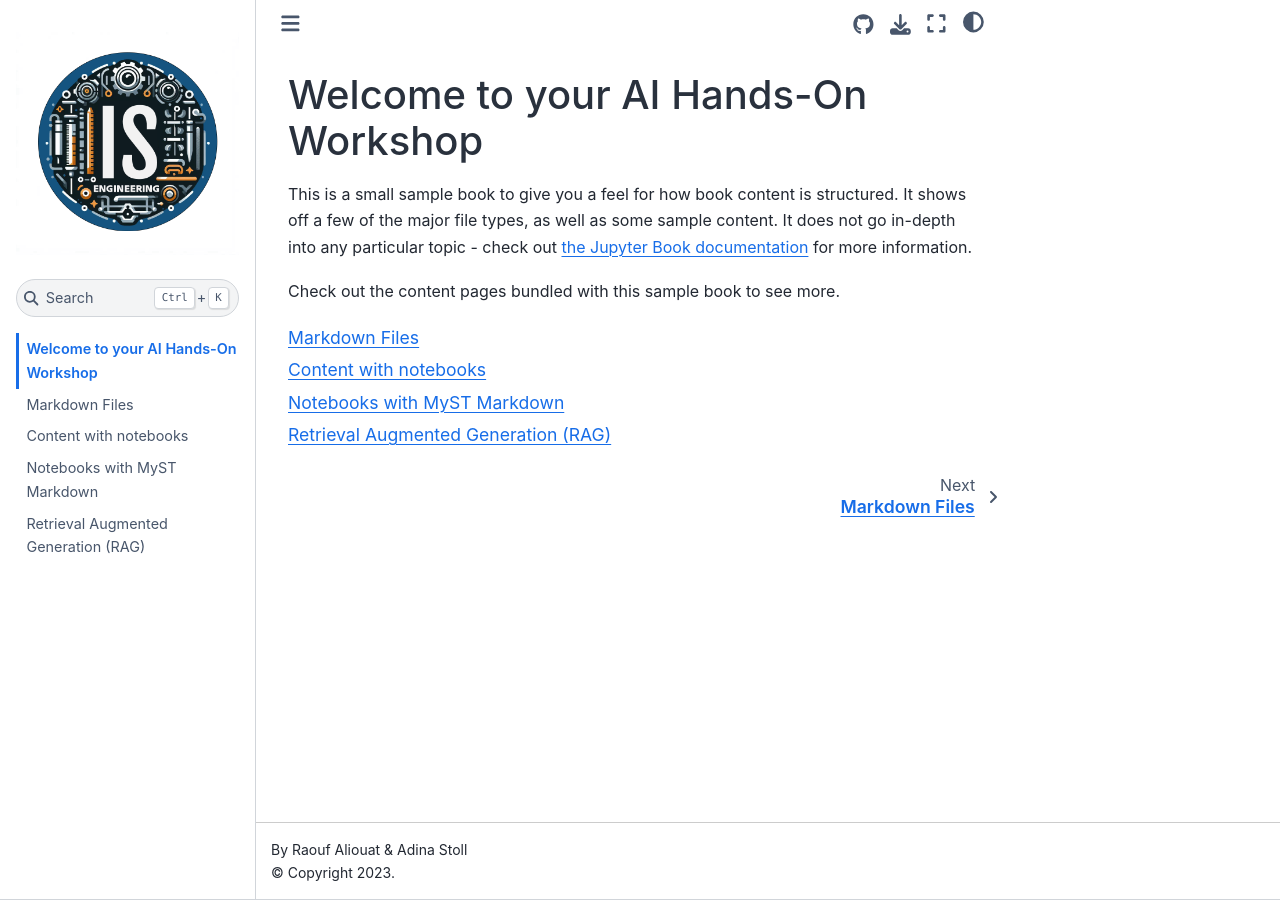
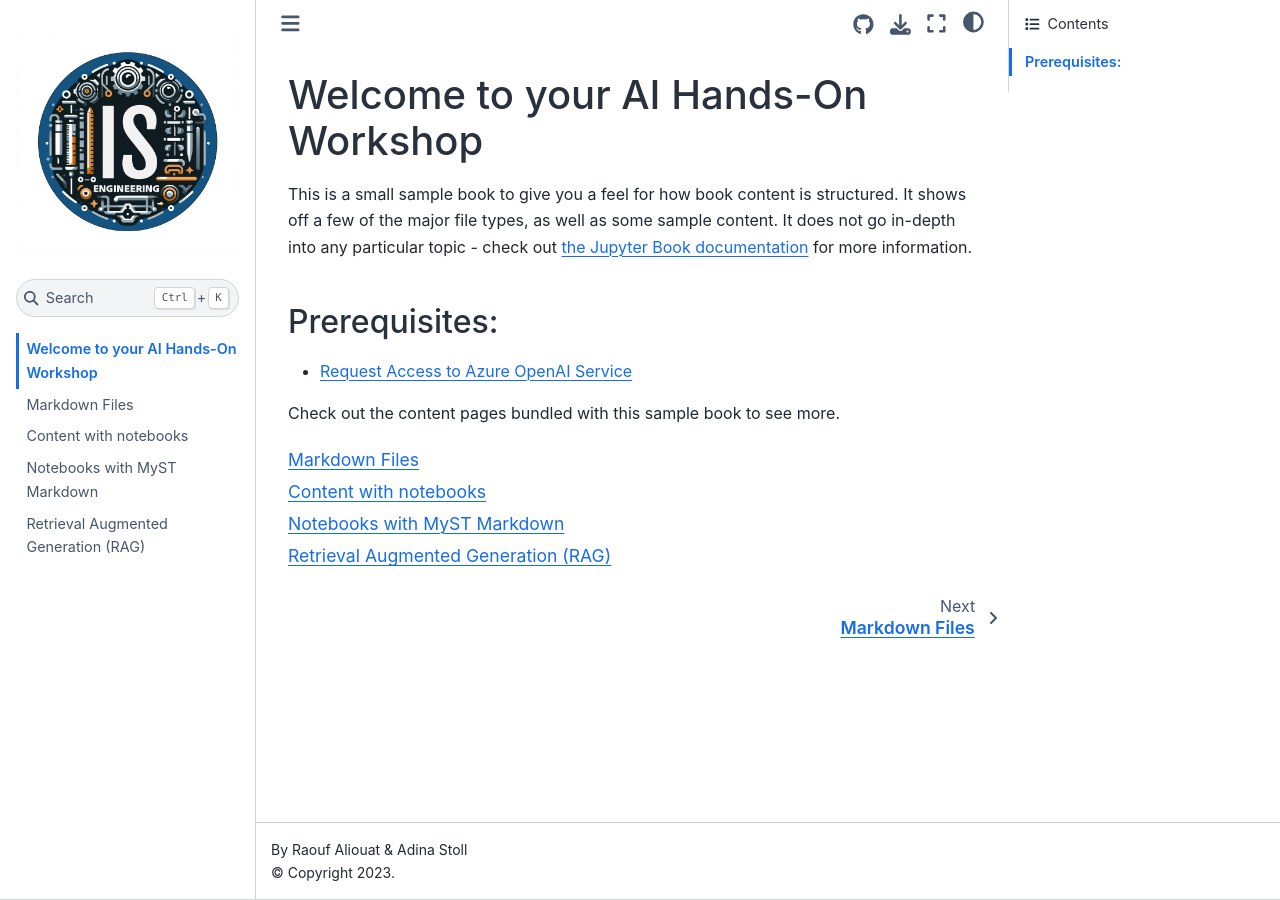
Before and after one commit to ai-workshop-ise/ai-hands-on-lab, a Jupyter Book: the page built from intro.md, in a window 1280 px wide. Built offline with Jupyter Book 1.0.4 settings and Sphinx 7.4.7 and the Sphinx Book theme 1.1.4, drawn with Linux system fonts in a browser that asks for light colours.

Commit message:
Add prerequisite

````diff
--- a/intro.md
+++ b/intro.md
@@ -5,6 +5,10 @@ structured.
 It shows off a few of the major file types, as well as some sample content.
 It does not go in-depth into any particular topic - check out [the Jupyter Book documentation](https://jupyterbook.org) for more information.
 
+## Prerequisites:
+- [Request Access to Azure OpenAI Service](https://customervoice.microsoft.com/Pages/ResponsePage.aspx?id=v4j5cvGGr0GRqy180BHbR7en2Ais5pxKtso_Pz4b1_xUNTZBNzRKNlVQSFhZMU9aV09EVzYxWFdORCQlQCN0PWcu)
+
+
 Check out the content pages bundled with this sample book to see more.
 
 ```{tableofcontents}
````
